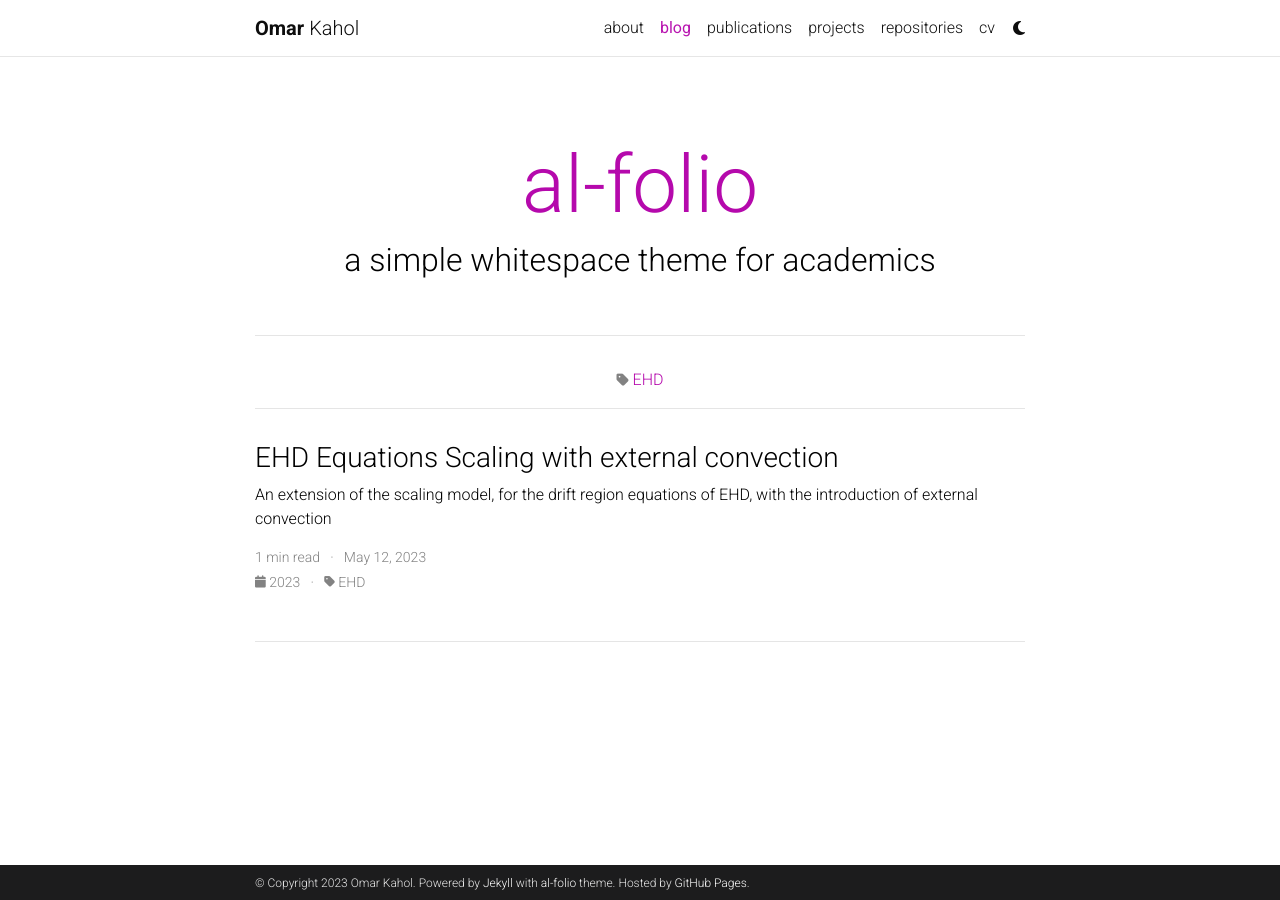
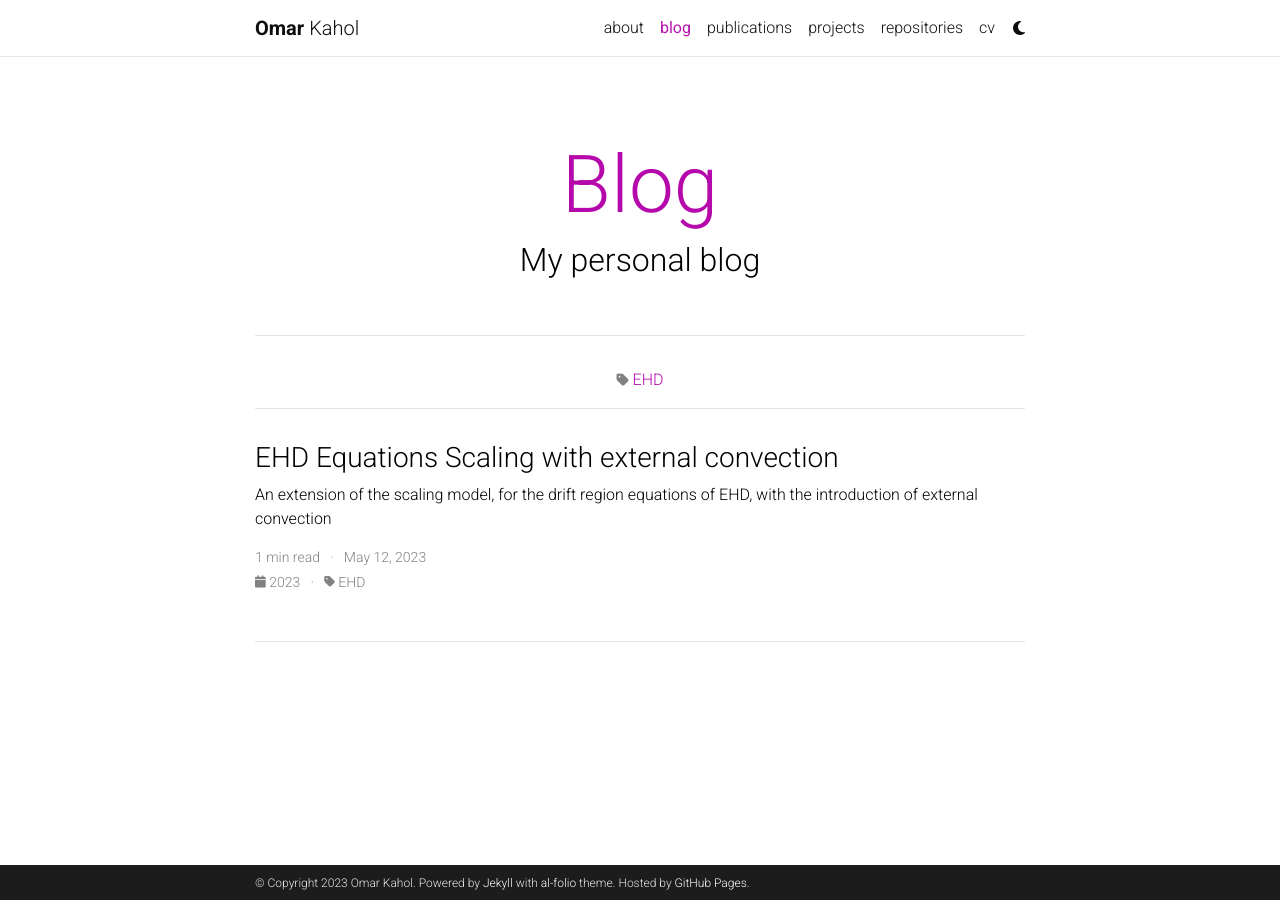
Before and after one commit to omarkahol/omarkahol.github.io, a Jekyll site: the page built from blog/index.html, in a window 1280 px wide. Built offline with Jekyll 4.4.1, drawn with Linux system fonts in a browser that asks for light colours; the list of posts is cut into pages by our own code; comment, search, counter and statistics services are not loaded; a style sheet for code colours, icons or effects is not loaded.

Commit message:
new blog layout

```diff
--- a/_config.yml
+++ b/_config.yml
@@ -121,9 +121,9 @@
 # Blog
 # -----------------------------------------------------------------------------
 
-blog_name: al-folio # blog_name will be displayed in your blog page
+blog_name: Blog # blog_name will be displayed in your blog page
 blog_nav_title: blog # your blog must have a title for it to be displayed in the nav bar
-blog_description: a simple whitespace theme for academics
+blog_description: My personal blog
 permalink: /blog/:year/:title/
 
 # Pagination
```
